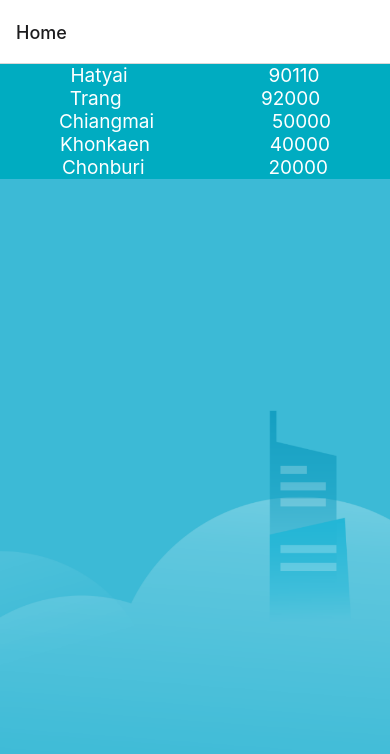
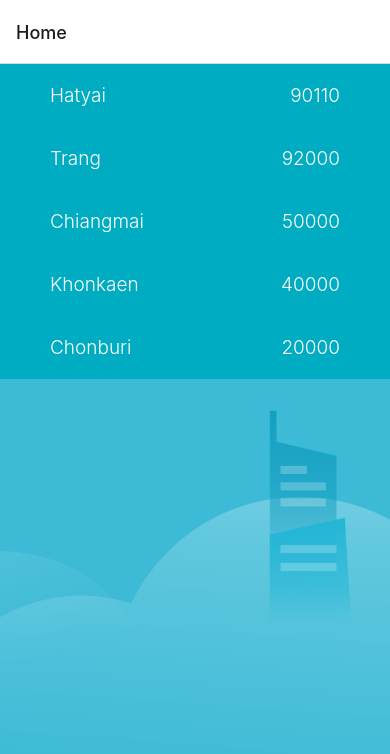
Before and after one commit to 6310110564/Lab3SA04, a React Native app: screen /Home in a window 390 px wide. Shown: the top 754 px of the page. Built offline with nearby package versions, Linux system fonts and the light colour scheme.

Commit message:
part6 (5)

```diff
--- a/component/Forcast.js
+++ b/component/Forcast.js
@@ -9,7 +9,6 @@ export default function Forecast(props) {
             <Text style={styles.Text1}>{props.description}</Text>
             <Text style={styles.Text1}>{props.temp}</Text>
             <Text style={styles.Text}>°C</Text>
-            <Text></Text>
         </View>
     );
 }
@@ -25,10 +24,14 @@ const styles = StyleSheet.create({
     Text: {
         fontWeight: "400",
         fontSize: 30,
-        color: 'white'
+        color: 'white',
+        paddingTop: 5,
+        paddingBottom: 5
     },
     Text1: {
         fontSize: 15,
-        color: 'white'
+        color: 'white',
+        paddingTop: 1,
+        paddingBottom: 1
     }
 });
--- a/component/Weather.js
+++ b/component/Weather.js
@@ -45,7 +45,6 @@ const styles = StyleSheet.create({
         flexDirection: 'column',
         alignItems: 'center',
         justifyContent:'flex-start',
-        paddingRight: 1,
         width: '100%',
         height: '100%',
     },
--- a/screen/ZipCodeScreen.js
+++ b/screen/ZipCodeScreen.js
@@ -46,7 +46,11 @@ const styles = StyleSheet.create({
         alignSelf: 'stretch',
         flexDirection: 'row',
         alignItems: 'center',
-        justifyContent: 'space-around',
+        justifyContent: 'space-between',
+        paddingRight: 50,
+        paddingLeft: 50,
+        paddingTop: 20,
+        paddingBottom: 20
     },
     ZipPlace: {
         flex: 1,
@@ -56,6 +60,7 @@ const styles = StyleSheet.create({
     },
     Text: {
         fontSize: 19,
-        color: 'white'
+        color: 'white',
+        fontWeight: "300",
     },
 })
```
Also changed, not shown: Home.jpg (added), Weather.jpg (added), submission.txt.
